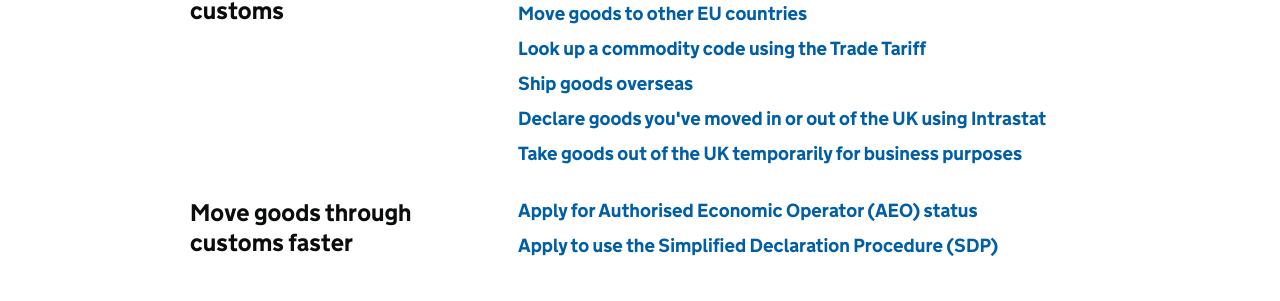
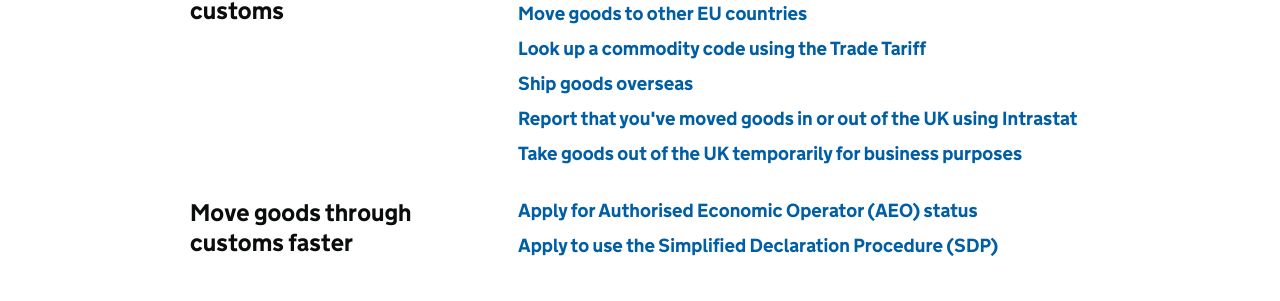
Before and after one commit to alphagov/govuk-import-export-prototype, a Jekyll site: the page built from topic/business-and-self-employed/exporting-and-doing-business-abroad.html, in a window 1280 px wide. Shown: the part 1091-1392 px from the top of the page. Built offline with Jekyll 4.4.1, drawn with Linux system fonts in a browser that asks for light colours.

Commit message:
Update exporting-and-doing-business-abroad.html

```diff
--- a/topic/business-and-self-employed/exporting-and-doing-business-abroad.html
+++ b/topic/business-and-self-employed/exporting-and-doing-business-abroad.html
@@ -62,7 +62,7 @@ index_lists:
        url: '/start/trade-tariff.html'
      - name: Ship goods overseas
        url: '/shipping-goods.html'
-     - name: Declare goods you've moved in or out of the UK using Intrastat
+     - name: Report that you've moved goods in or out of the UK using Intrastat
        url: '/guide/report-moved-goods-intrastat/when-you-must-register.html'
      - name: Take goods out of the UK temporarily for business purposes
        url: '/guide/take-goods-out-uk-temporarily-for-business/overview.html'
```
